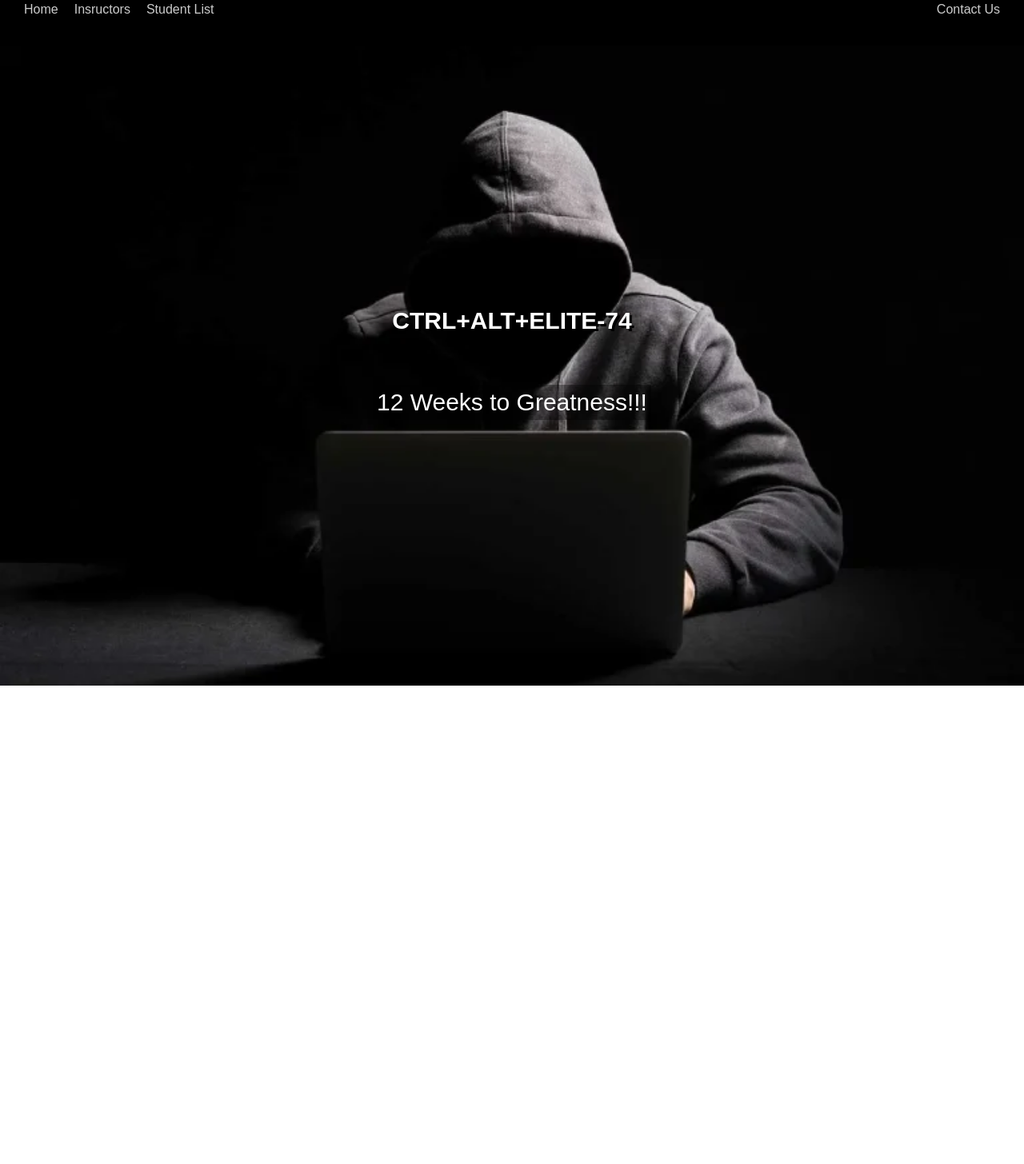
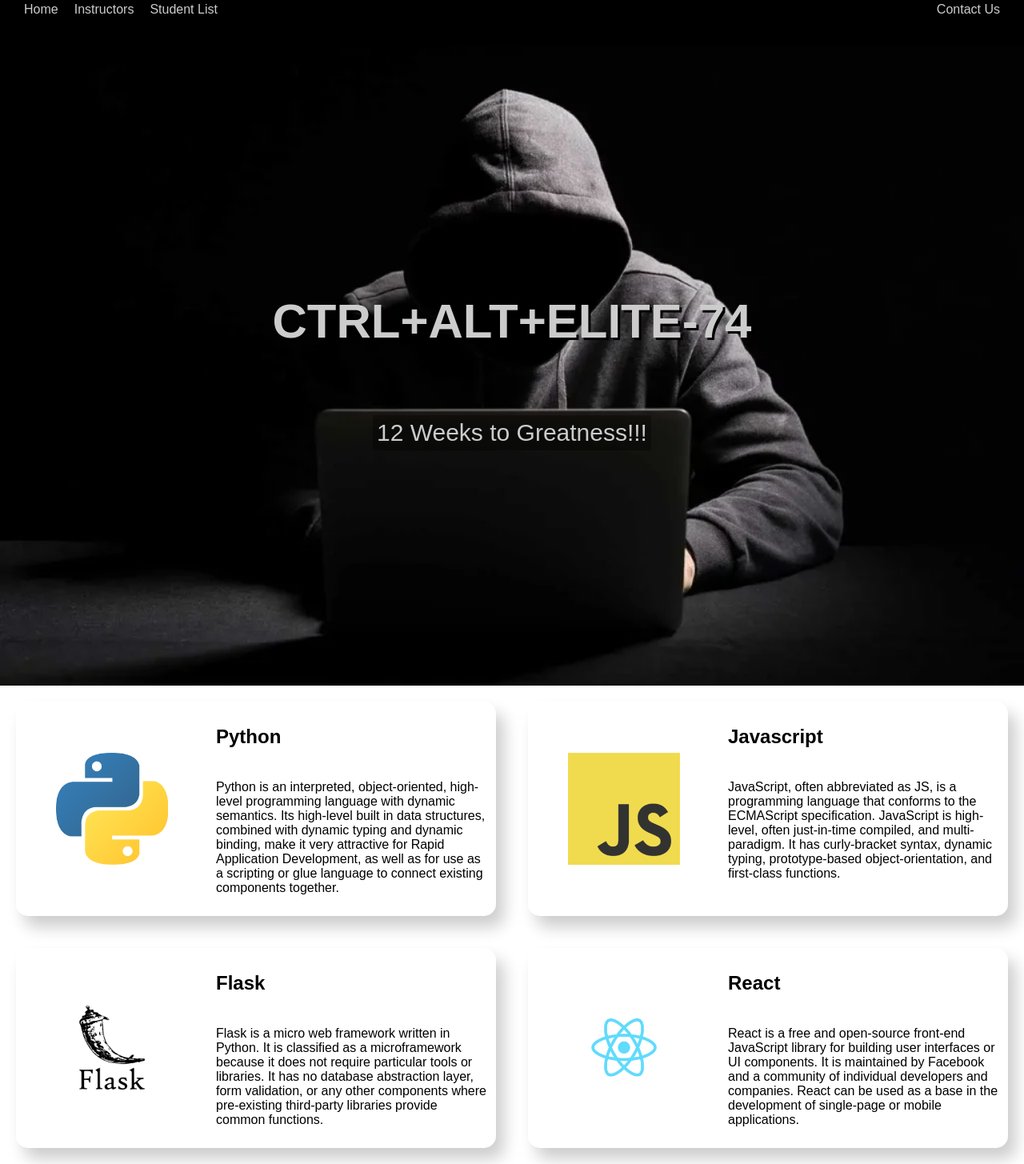
Before and after one commit to augustine5644/ctrl-alt-elite-74-demo-site, a plain HTML site: page index.html in a window 1280 px wide. Shown: the part 33-1488 px from the top of the page at 80% size. Before the commit the page ends 890 px from the top, so only its background shows below. Drawn offline with Linux system fonts and the light colour scheme.

Commit message:
site finished

```diff
--- a/index.html
+++ b/index.html
@@ -1,5 +1,6 @@
 <!DOCTYPE html>
 <html lang="en">
+
 <head>
   <meta charset="UTF-8" />
   <meta http-equiv="X-UA-Compatible" content="IE=edge" />
@@ -7,8 +8,8 @@
   <link rel="stylesheet" href="static/css/style.css" />
   <title>Ctrl-Alt-Elite-74</title>
 </head>
+
 <body>
-
   <!-- Navbar Section -->
   <nav>
     <ul class="navlist">
@@ -16,7 +17,7 @@
         <a class="navlist__link" href="#">Home</a>
       </li>
       <li class="navlist__listitem">
-          <a class="navlist__link" href="#">Insructors</a>
+        <a class="navlist__link" href="#">Instructors</a>
       </li>
       <li class="navlist__listitem">
         <a class="navlist__link" href="#">Student List</a>
@@ -26,13 +27,81 @@
       </li>
     </ul>
   </nav>
+  <!-- Hero Section -->
 
-    <!-- Hero Section -->
-    <div class="Hero__Container">
-      <h1>CTRL+ALT+ELITE-74</h1>
-      <br>
-      <h2>12 Weeks to Greatness!!!</h2>
+  <div class="hero__container">
+    <h1 class="hero__text--large">CTRL+ALT+ELITE-74</h1>
+    <br />
+    <h2 class="hero__text--small">12 Weeks to Greatness!!!</h2>
   </div>
 
+
+  <!-- Card Section -->
+  <div class="grid__container">
+
+    <div class="card">
+      <img src="static/images/python_logo.png" alt="" class="card__img" />
+      <div class="card__textbox">
+        <!-- Note that the textbox itslef is to lay the elements out in block vs. inline -->
+        <h2 class="card__title">Python</h2>
+        <p class="card__text">
+          Python is an interpreted, object-oriented, high-level programming
+          language with dynamic semantics. Its high-level built in data
+          structures, combined with dynamic typing and dynamic binding, make it
+          very attractive for Rapid Application Development, as well as for use
+          as a scripting or glue language to connect existing components
+          together.
+        </p>
+      </div>
+    </div>
+
+    <div class="card">
+      <img src="static/images/js_logo.png" alt="" class="card__img" />
+      <div class="card__textbox">
+        <!-- Note that the textbox itslef is to lay the elements out in block vs. inline -->
+        <h2 class="card__title">Javascript</h2>
+        <p class="card__text">
+          JavaScript, often abbreviated as JS, is a programming language that
+          conforms to the ECMAScript specification. JavaScript is high-level,
+          often just-in-time compiled, and multi-paradigm. It has curly-bracket
+          syntax, dynamic typing, prototype-based object-orientation, and
+          first-class functions.
+        </p>
+      </div>
+    </div>
+
+    <div class="card">
+      <img src="static/images/flask-logo.png" alt="" class="card__img" />
+      <div class="card__textbox">
+        <!-- Note that the textbox itslef is to lay the elements out in block vs. inline -->
+        <h2 class="card__title">Flask</h2>
+        <p class="card__text">
+          Flask is a micro web framework written in Python. It is classified as
+          a microframework because it does not require particular tools or
+          libraries. It has no database abstraction layer, form validation, or
+          any other components where pre-existing third-party libraries provide
+          common functions.
+        </p>
+      </div>
+    </div>
+
+    <div class="card">
+      <img src="static/images/react_logo.png" alt="" class="card__img" />
+      <div class="card__textbox">
+        <!-- Note that the textbox itslef is to lay the elements out in block vs. inline -->
+        <h2 class="card__title">React</h2>
+        <p class="card__text">
+          React is a free and open-source front-end JavaScript library for building user interfaces or UI components. It
+          is maintained by Facebook and a community of individual developers and companies. React can be used as a base in
+          the development of single-page or mobile applications.
+        </p>
+      </div>
+    </div>
+  </div>
+
+
+
+
   </body>
+
   </html>
--- a/static/css/style.css
+++ b/static/css/style.css
@@ -1,7 +1,8 @@
 /* GLOBAL SECTION /
 /* Define a color palette using CSS variables */
 :root {
-    --color-headings: #ccc;
+    --color-light-text: #ccc;
+    --color-dark-text: #333;
 }
 
 /* Set box sizing of all elements */
@@ -29,9 +30,6 @@ body {
     font-size: 1.6rem;
 }
 
-
-
-
 /* NAVBAR SECTION */
 
 /* Element selector to show that we can select a specific element */
@@ -53,12 +51,20 @@ nav {
 }
 
 .navlist__link {
-    color: var(--color-headings);
+    color: var(--color-light-text);
     text-decoration: none;
+    transition-property: color;
+    transition-duration: .2s;
+    transition-property: box-shadow;
+    transition-duration: .05s;
+
+
 }
 
 .navlist__link:hover {
-    color:#fff
+    color: black;
+    background: white;
+    box-shadow: 0rem 0rem 1rem 1rem white;
 }
 
 
@@ -82,28 +88,29 @@ nav {
 
 /* Hero Section */
 
-h1 {
+.hero__text--large {
     font-family: 'Poppins', sans-serif;
     font-weight: 900;
     text-shadow: 3px 3px black;
     word-spacing: .5rem;
-    font-size: 3rem
+    font-size: 2.5rem
 }
 
-h2 {
+.hero__text--small {
     font-family: 'Poppins', sans-serif;
     font-weight: 300;
     padding: 5px;
     background-color:rgba(0,0,0,.35);
-    font-size: 1rem
+    font-size: 2rem
 }
 
-.Hero__Container {
+.hero__container {
     align-items: center;
-    background: url(/static/images/hacker-at-night_ekdu3o_c_scale\,w_320.webp)
+    background: url(/static/images/hacker-at-night_ekdu3o_c_scale\,w_768.webp)
         no-repeat;
     background-size: cover;
-    color: #fff;
+    background-position: center;
+    color: var(--color-light-text);
     display: flex;
     flex-direction: column;
     height: 100vh;
@@ -111,32 +118,82 @@ h2 {
     text-align: center;
 }
 
-@media screen and (min-width: 914px) {
-    .Hero__Container {
-        background: url(/static/images/hacker-at-night_ekdu3o_c_scale\,w_768.webp);
+
+@media screen and (min-width: 768px) {
+    .hero__text--large {
+        font-size: 4.5rem;
+    }
+}
+
+@media screen and (min-width: 1024px) {
+    .hero__container {
+        background: url(/static/images/hacker-at-night_ekdu3o_c_scale\,w_1024.webp);
         background-size: cover;
+        background-position: center;
     }
-    h2 {
+    .hero__text--large {
+        font-size: 6rem;
+    }
+    .hero__text--small {
         font-size: 3rem
     }
 }
 
-@media screen and (min-width: 1388px) {
-    .Hero__Container {
-        background: url(/static/images/hacker-at-night_ekdu3o_c_scale\,w_1024.webp);
+@media screen and (min-width: 1440px) {
+    .hero__container {
+        background: url(/static/images/hacker-at-night_ekdu3o_c_scale\,w_1400.webp);
         background-size: cover;
+        background-position: center;
     }
-    h1 {
-        font-size: 6rem;
+    .hero__text--large {
+        font-size: 9rem
+    }
+    .hero__text--small {
+        font-size: 4rem;
     }
 }
 
-@media screen and (min-width: 1440px) {
-    .Hero__Container {
-        background: url(/static/images/hacker-at-night_ekdu3o_c_scale\,w_1400.webp);
-        background-size: cover;
-    }
-    h1 {
-        font-size: 9rem
-    }
+
+
+.card {
+    display: flex;
+    flex-direction: column;
+    max-width: 100%;
+    box-shadow: 1rem 1.4rem 2rem rgba(0, 0, 0, .2);
+    margin: 20px;
+    border-radius: 15px;
 }
+
+.card__img {
+    padding: 5rem;
+    max-width:60%;
+    align-self: center;
+
+}
+
+.card__title {
+    padding: 1rem;
+}
+
+.card__text {
+    padding:1rem;
+}
+
+@media screen and (min-width: 768px) {
+   .card {
+       flex-direction:row;
+       max-width: 100%;
+   }
+   .card__img {
+       max-width:240px;
+   }
+}
+
+@media screen and (min-width: 1024px) {
+
+    .grid__container {
+        display: grid;
+        grid-template-columns: 1fr 1fr;
+}
+
+}
```
Also changed, not shown: static/components/card.html (added, +13 -0 lines), static/components/hero.html (added, +6 -0 lines), static/components/navbar.html (line endings or trailing spaces), static/images/flask-logo.png (added), static/images/js_logo.png (added), static/images/python_logo.png (added), static/images/react_logo.png (added). Lines whose indentation alone changed are shown as unchanged.
